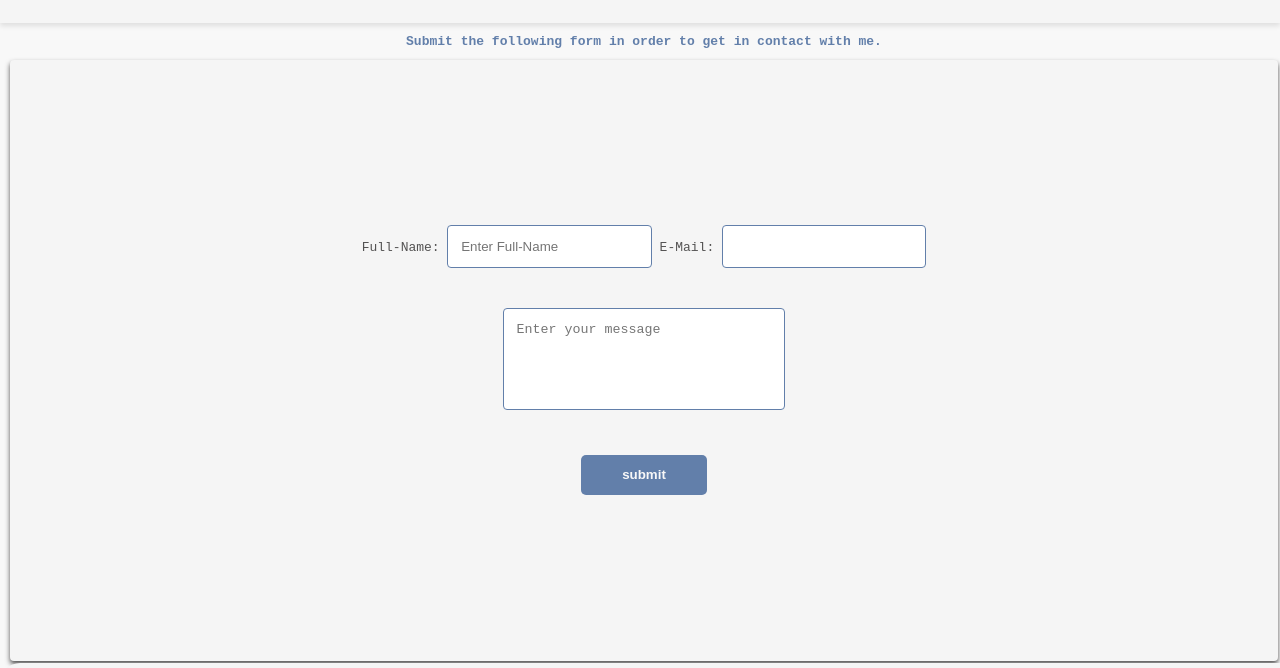
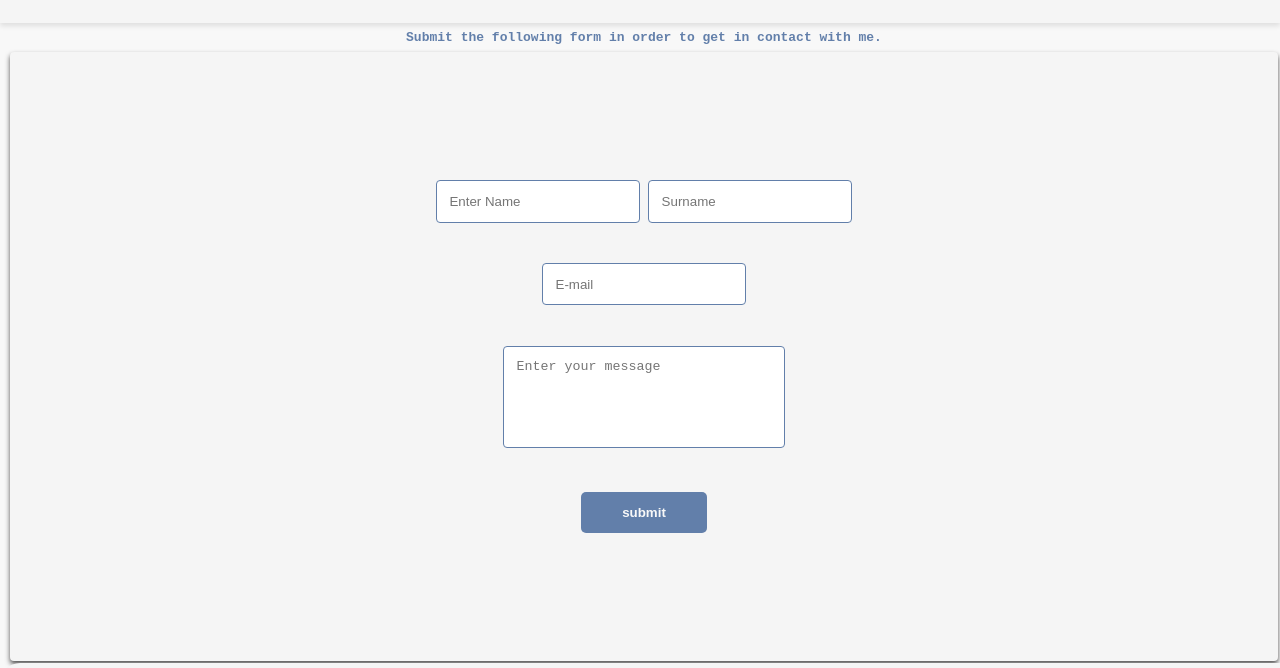
Before and after one commit to molokochris/bootcamp.pw, a plain HTML site: page contact.html in a window 1280 px wide. Shown: the part 95-763 px from the top of the page. Drawn offline with Linux system fonts and the light colour scheme.

Commit message:
fix form

```diff
--- a/contact.html
+++ b/contact.html
@@ -31,10 +31,13 @@
             <tr>
                 <td style="background-color: whitesmoke; border-radius: 4px; box-shadow: 0 3px 5px rgb(83, 82, 82);">
                     <form action="https://formspree.io/f/mzbqrvje" method="POST">
-                        <label for="name" style="color: rgb(83, 82, 82);">Full-Name:</label>
-                        <input type="text" name="name" placeholder="Enter Full-Name" required>
-                        <label for="email" style="color: rgb(83, 82, 82);">E-Mail:</label>
-                        <input type="email" name="email" required>
+                        <label for="name" style="color: rgb(83, 82, 82);"></label>
+                        <input type="text" name="name" placeholder="Enter Name" required>
+                        <label for="surname" style="color: rgb(83, 82, 82);"></label>
+                        <input type="text" name="surname" placeholder="Surname" required>
+                        <br><br>
+                        <label for="email" style="color: rgb(83, 82, 82);"></label>
+                        <input type="email" name="email" placeholder="E-mail" required>
                         <br><br>
                         <label for="message"></label>
                         <textarea name="message" rows="5" cols="30" placeholder="Enter your message" required></textarea>
```
